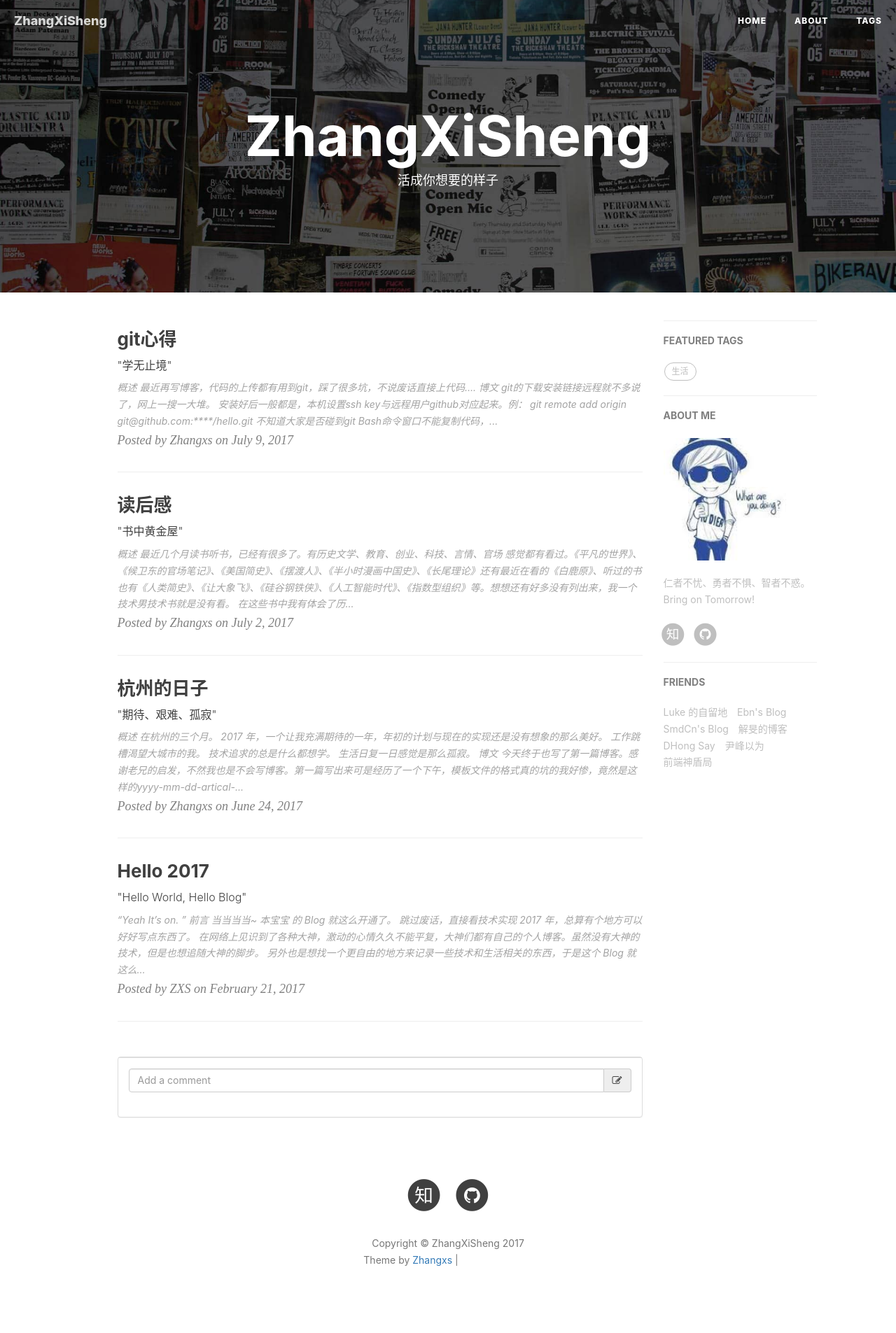
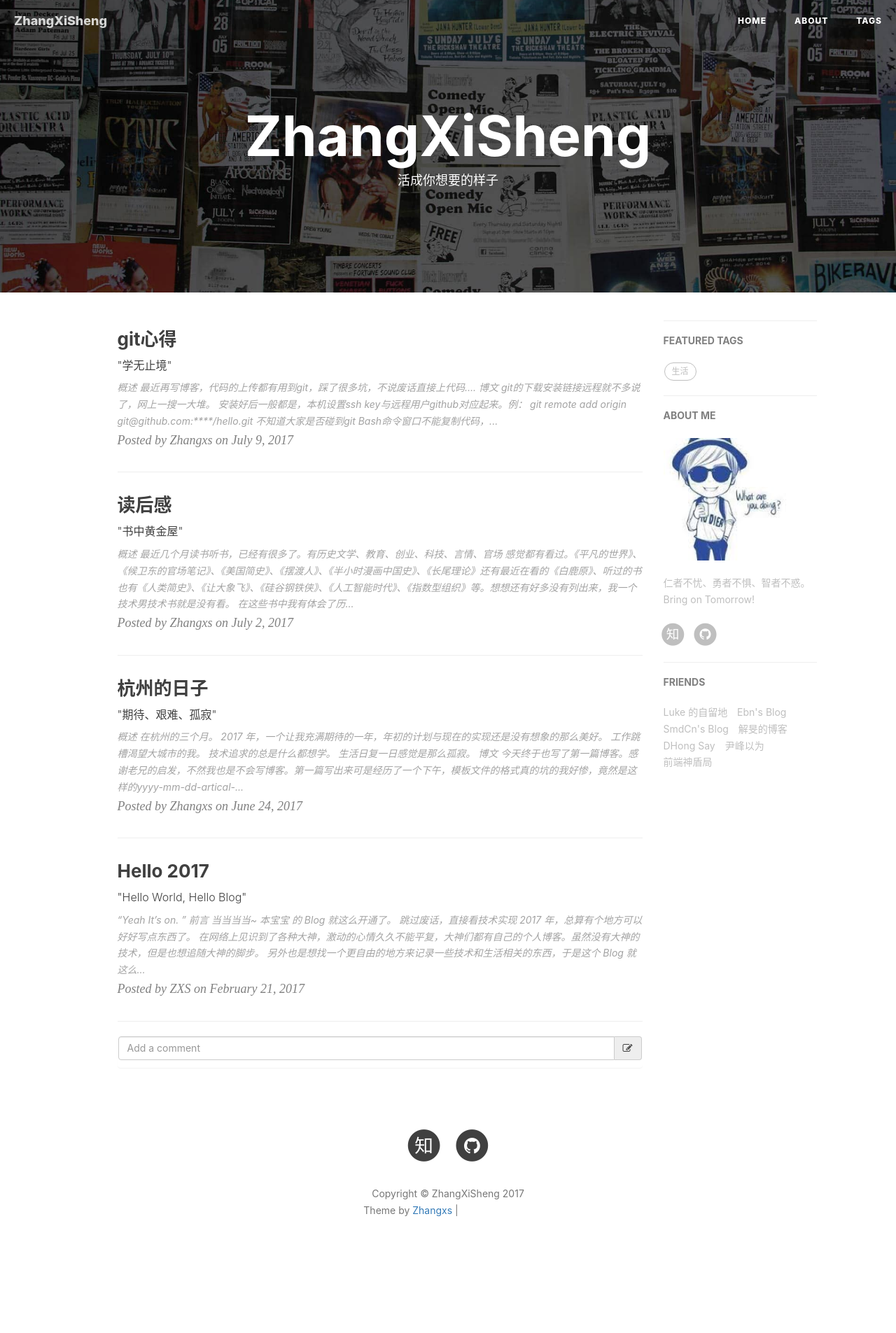
Before and after one commit to mrzhangxisheng/mrzhangxisheng.github.io, a Jekyll site: the page built from index.html, in a window 1280 px wide. Shown: the whole page at 70% size. Built offline with Jekyll 4.4.1, drawn with Linux system fonts in a browser that asks for light colours; nearby versions of some CDN libraries; the list of posts is cut into pages by our own code; comment, search, counter and statistics services are not loaded; after the commit the page ends 1834 px from its top, so only the background shows below that; grey boxes are pictures that could not be loaded.

Commit message:
Update mystyle.css

```diff
--- a/css/mystyle.css
+++ b/css/mystyle.css
@@ -20,136 +20,3 @@
     display: inline-block;
     border-radius: 50%;
 }
-
-
-/*.panel-shadow {
-    box-shadow: rgba(0, 0, 0, 0.3) 7px 7px 7px;
-}*/
-
-.panel {
-    margin-top: 50px;
-}
-
-.panel-white {
-    border: 1px solid #dddddd;
-}
-
-.panel-white .panel-heading {
-    color: #333;
-    background-color: #fff;
-    border-color: #ddd;
-}
-
-.panel-white .panel-footer {
-    background-color: #fff;
-    border-color: #ddd;
-}
-
-.post .post-heading {
-    height: 95px;
-    padding: 20px 15px;
-}
-
-.post .post-heading .avatar {
-    width: 60px;
-    height: 60px;
-    display: block;
-    margin-right: 15px;
-}
-
-.post .post-heading .meta .title {
-    margin-bottom: 0;
-}
-
-.post .post-heading .meta .title a {
-    color: black;
-}
-
-.post .post-heading .meta .title a:hover {
-    color: #aaaaaa;
-}
-
-.post .post-heading .meta .time {
-    margin-top: 8px;
-    color: #999;
-}
-
-.post .post-image .image {
-    width: 100%;
-    height: auto;
-}
-
-.post .post-description {
-    padding: 15px;
-}
-
-.post .post-description p {
-    font-size: 14px;
-}
-
-.post .post-description .stats {
-    margin-top: 20px;
-}
-
-.post .post-description .stats .stat-item {
-    display: inline-block;
-    margin-right: 15px;
-}
-
-.post .post-description .stats .stat-item .icon {
-    margin-right: 8px;
-}
-
-.post .post-footer {
-    border-top: 1px solid #ddd;
-    padding: 15px;
-}
-
-.post .post-footer .input-group-addon a {
-    color: #454545;
-}
-
-.post .post-footer .comments-list {
-    padding: 0;
-    margin-top: 20px;
-    list-style-type: none;
-}
-
-.post .post-footer .comments-list .comment {
-    display: block;
-    width: 100%;
-    margin: 20px 0;
-}
-
-.post .post-footer .comments-list .comment .avatar {
-    width: 35px;
-    height: 35px;
-}
-
-.post .post-footer .comments-list .comment .comment-heading {
-    display: block;
-    width: 100%;
-}
-
-.post .post-footer .comments-list .comment .comment-heading .user {
-    font-size: 14px;
-    font-weight: bold;
-    display: inline;
-    margin-top: 0;
-    margin-right: 10px;
-}
-
-.post .post-footer .comments-list .comment .comment-heading .time {
-    font-size: 12px;
-    color: #aaa;
-    margin-top: 0;
-    display: inline;
-}
-
-.post .post-footer .comments-list .comment .comment-body {
-    margin-left: 50px;
-}
-
-.post .post-footer .comments-list .comment>.comments-list {
-    margin-left: 50px;
-}
```
